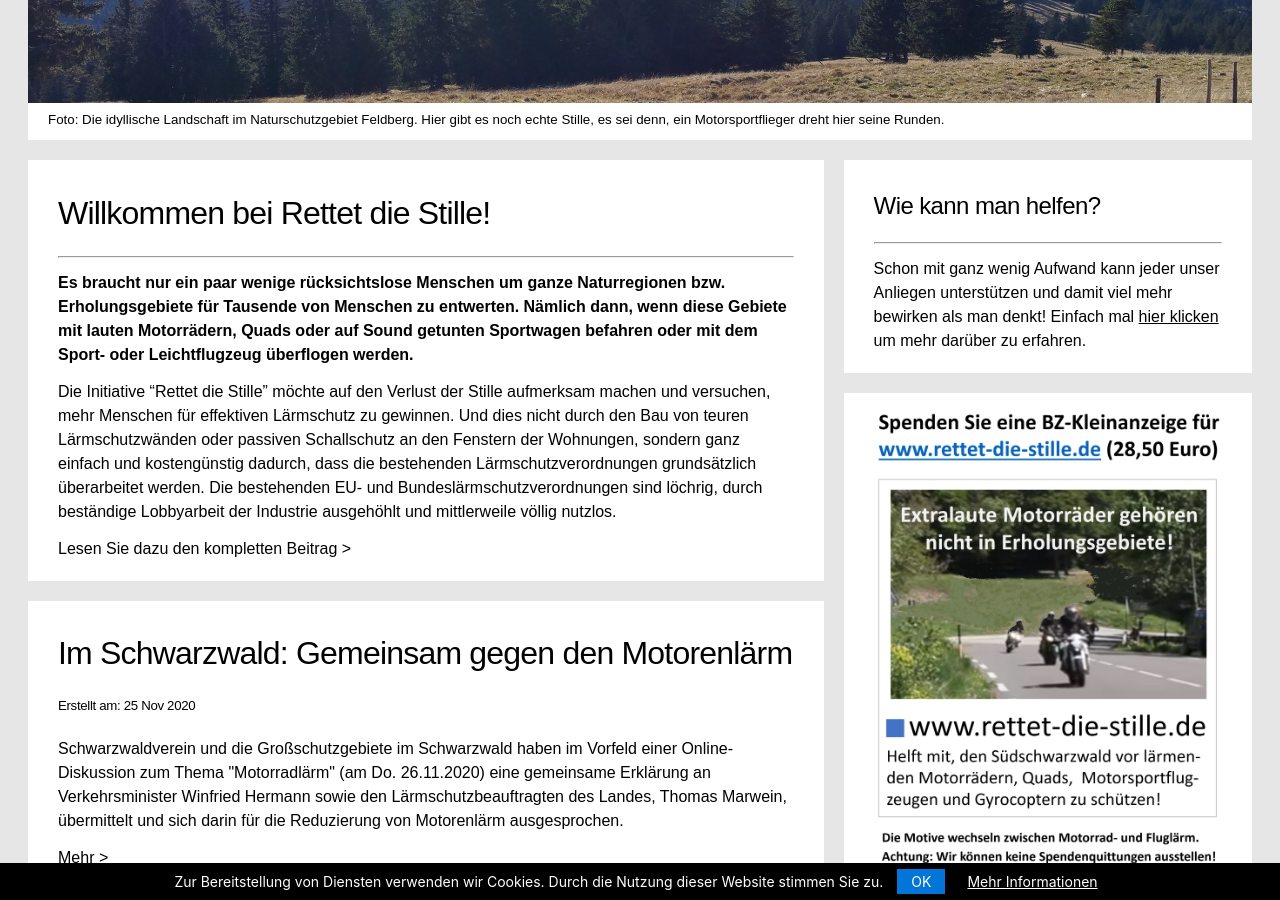
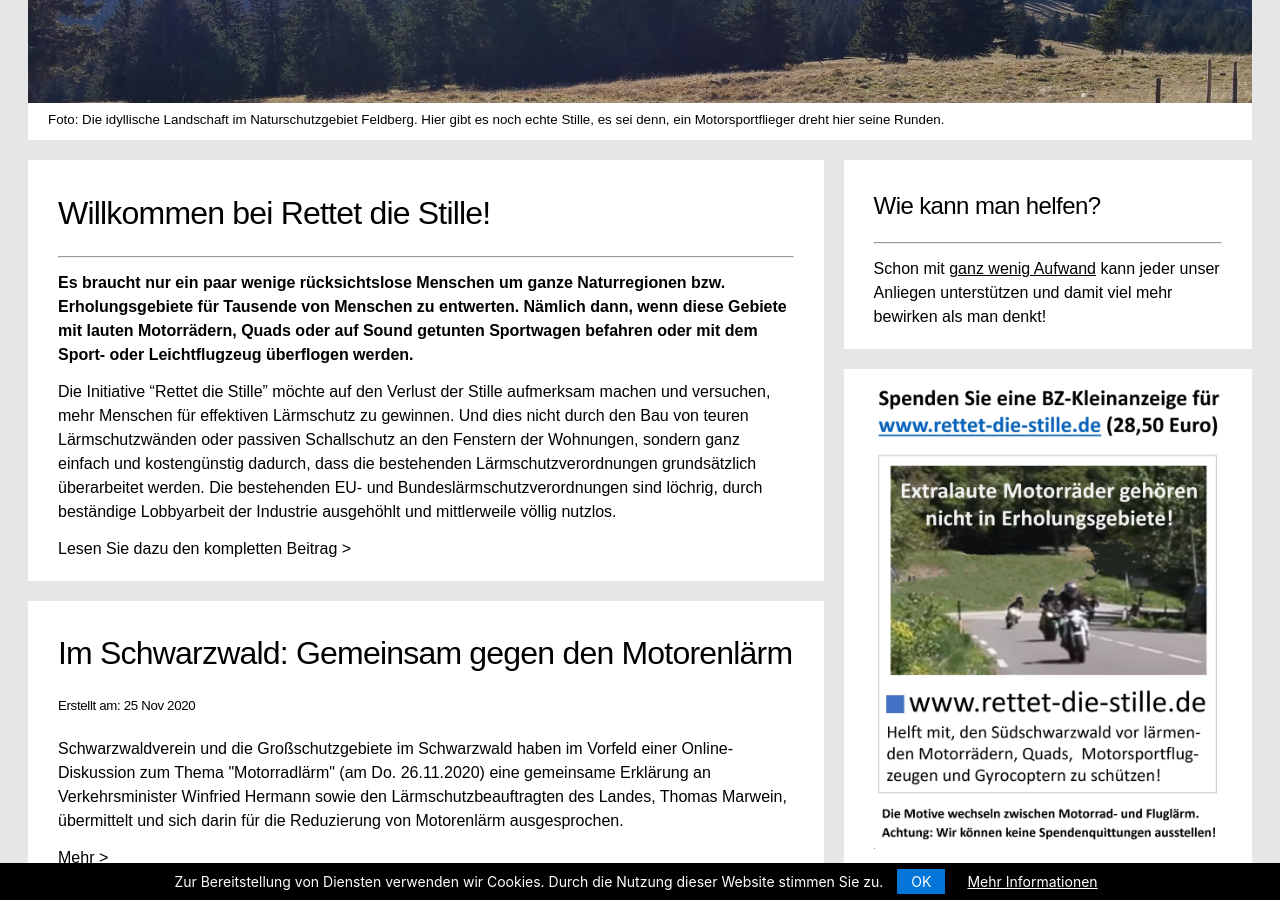
Before and after one commit to rettet-die-stille/rettet-die-stille.github.io, a Jekyll site: the page built from index.md, in a window 1280 px wide and 900 px high, scrolled down 424 px. Built offline with Jekyll 4.4.1, drawn with Linux system fonts in a browser that asks for light colours.

Commit message:
Update defaultmodern.html

```diff
--- a/_layouts/defaultmodern.html
+++ b/_layouts/defaultmodern.html
@@ -106,7 +106,7 @@ layout: default
         <div class="card">
           <h2>Wie kann man helfen?</h2>
           <hr>
-          <p>Schon mit ganz wenig Aufwand kann jeder unser Anliegen unterstützen und damit viel mehr bewirken als man denkt! Einfach mal <span style='text-decoration: underline;'><a href="/was-kann-ich-tun.html">hier klicken</a></span> um mehr darüber zu erfahren.</p>
+          <p>Schon mit <span style='text-decoration: underline;'><a href="/was-kann-ich-tun.html">ganz wenig Aufwand</a></span> kann jeder unser Anliegen unterstützen und damit viel mehr bewirken als man denkt!</p>
         </div>
         <div class="card">
           <form action="https://www.paypal.com/donate" method="post" target="_top">
```
